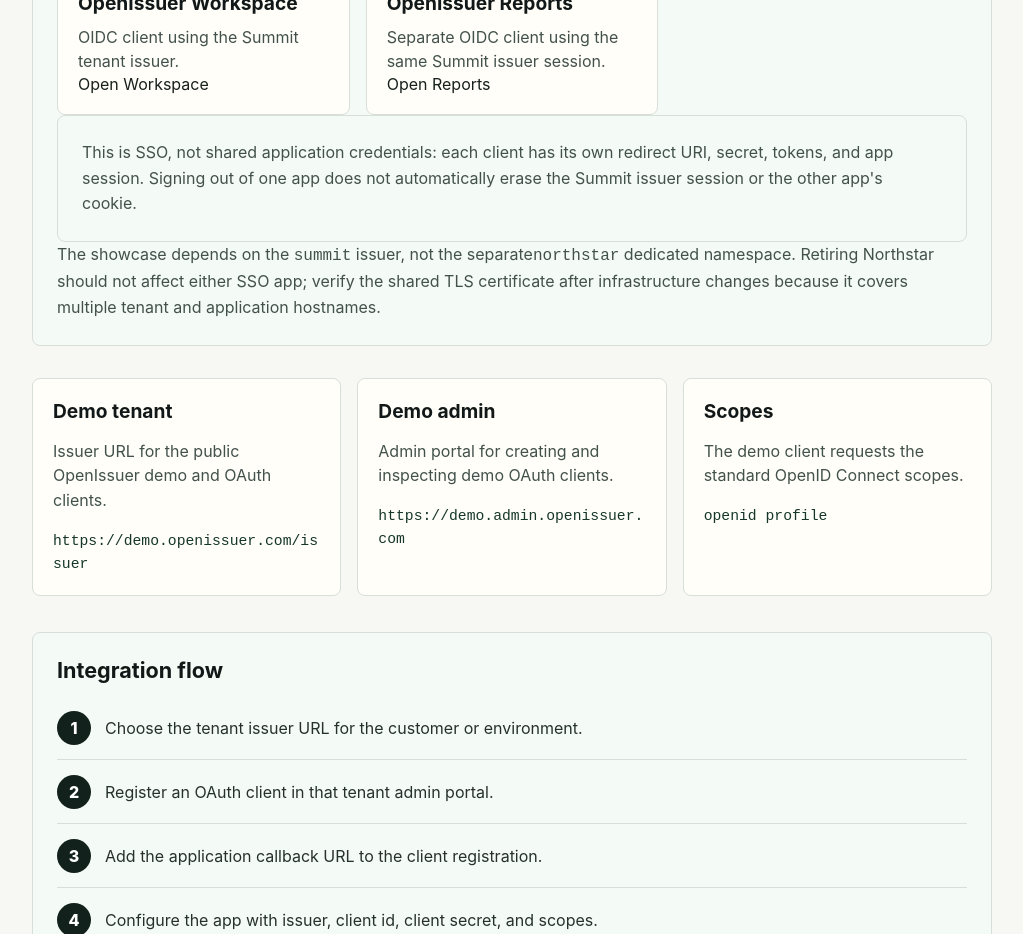
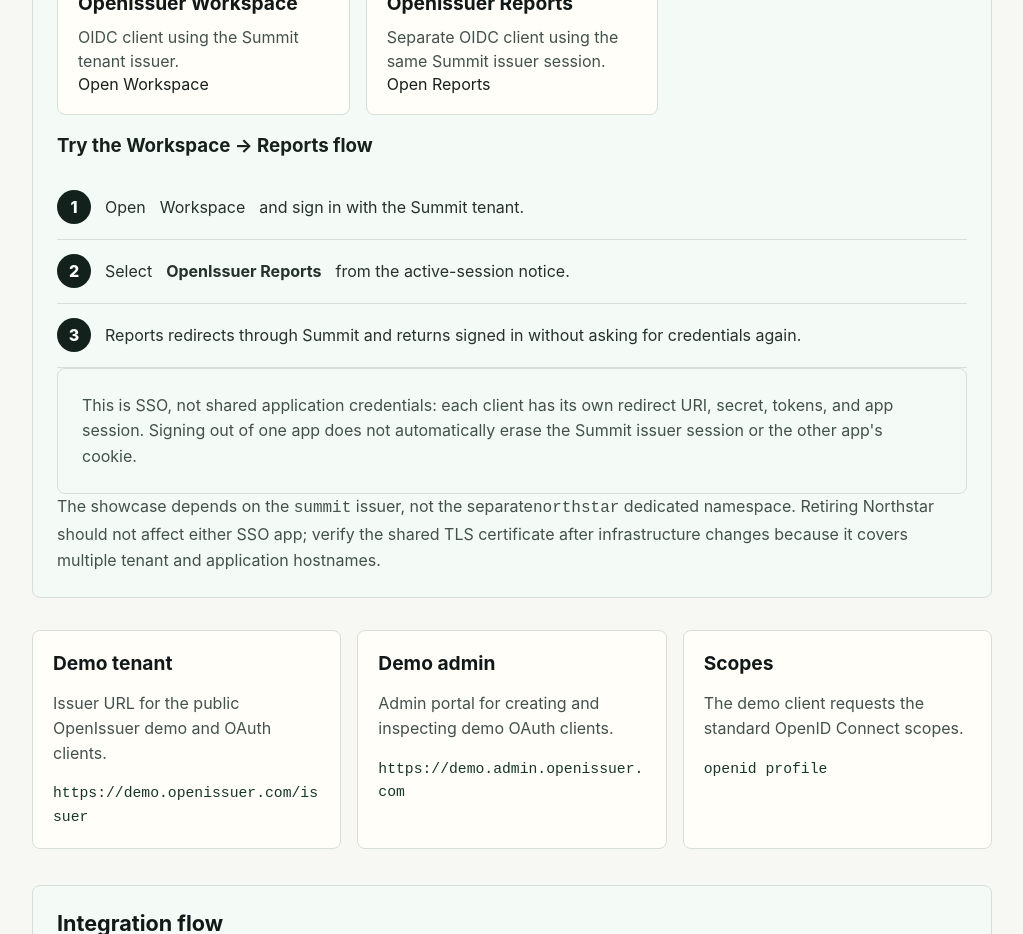
Before and after one commit to sonamsamdupkhangsar/openissuer-site, a Next.js app: page /docs in a window 1280 px wide. Shown: the part 1120-2054 px from the top of the page, without its empty margins (128-1151 px from the left). Built offline with nearby package versions, Linux system fonts and the light colour scheme; no server answers.

Commit message:
Add connected app SSO walkthrough

```diff
--- a/pages/docs.tsx
+++ b/pages/docs.tsx
@@ -94,6 +94,20 @@
                 </a>
               </article>
             </div>
+            <h3>Try the Workspace → Reports flow</h3>
+            <ol className={styles.stepList}>
+              <li>
+                Open <a href="https://sso-workspace.openissuer.com/nextauth">Workspace</a>
+                and sign in with the Summit tenant.
+              </li>
+              <li>
+                Select <strong>OpenIssuer Reports</strong> from the active-session notice.
+              </li>
+              <li>
+                Reports redirects through Summit and returns signed in without asking for
+                credentials again.
+              </li>
+            </ol>
             <p className={styles.callout}>
               This is SSO, not shared application credentials: each client has its own
               redirect URI, secret, tokens, and app session. Signing out of one app does
```
